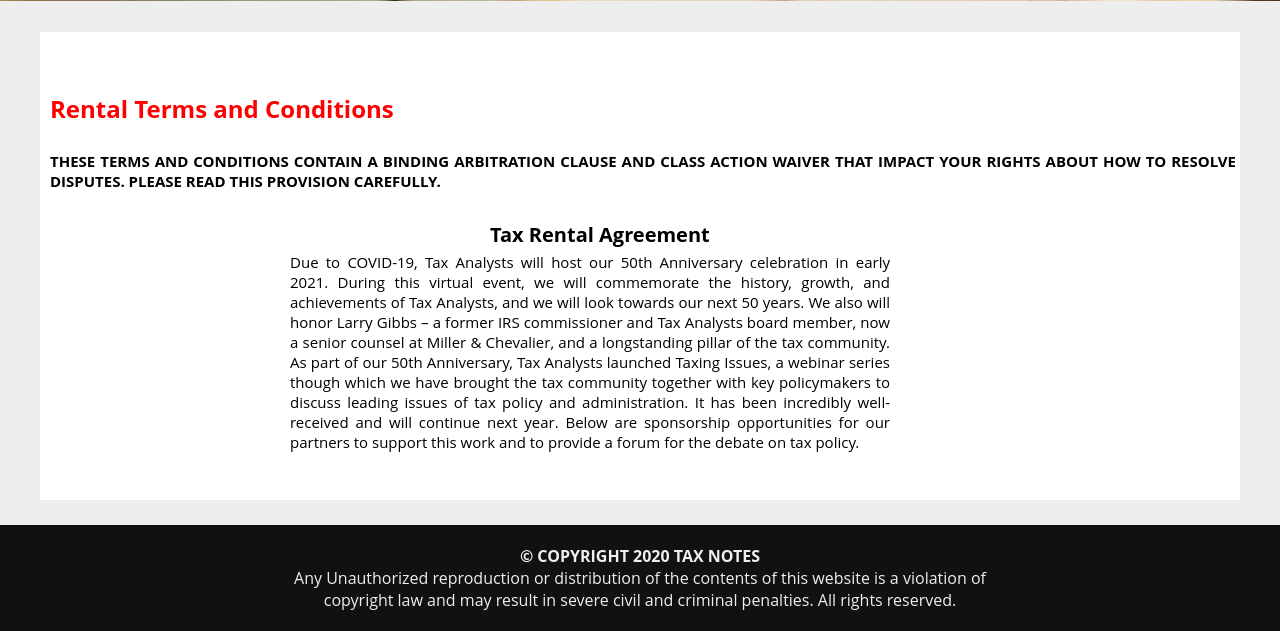
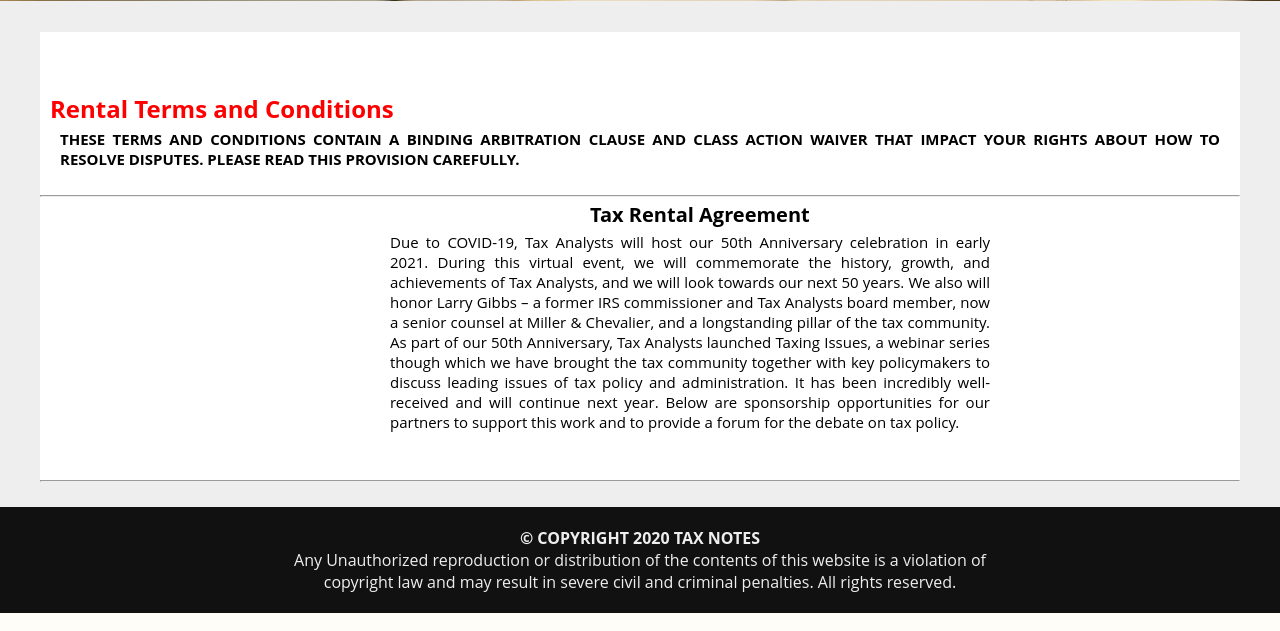
Before and after one commit to anitasharma03/FlaskApp_TaxManagementSystem, a Python web app: template templates/term.html in a window 1280 px wide. Shown: the part 483-1114 px from the top of the page. Run offline with Jinja, Linux system fonts and the light colour scheme; the template is opened without the code that fills it, so the values that code supplies are empty.

Commit message:
alter term.html

```diff
--- a/templates/contactus.html
+++ b/templates/contactus.html
@@ -1,4 +1,4 @@
-{% extends "index.html" %} {% block content %}
+<!{% extends "index.html" %} {% block content %}>
     <main >
 		<section class="contact">
 			<div class="content">
@@ -87,4 +87,4 @@
 			copyright law and may result in severe civil and criminal penalties. All rights reserved.
     </footer>
 
-{% endblock %}
+<!{% endblock %}>
--- a/templates/home.html
+++ b/templates/home.html
@@ -1,4 +1,4 @@
-{% extends "index.html" %} {% block content %}
+<!{% extends "index.html" %} {% block content %}>
     <main>
 		<div id="banner" class="desktop">
 			<img class="banner-image" src="images\banner1.png">
@@ -9,9 +9,7 @@
 
 		<br><br><br><br><br><br><br><br><br><br><br><br><br><br><br><br><br>
 
-
-
-          </section>
+         </section>
     </main>
 
 
--- a/templates/term.html
+++ b/templates/term.html
@@ -10,7 +10,7 @@
 	     p.a
 		 {
 		     text-align:justify;
-			 margin-left:450px;
+			 margin-left:550px;
 			 margin-right:10px;
 			 font-size:20px;
 		}
@@ -18,7 +18,7 @@
 		p.b
 		 {
 		     text-align:justify;
-			 margin-left:250px;
+			 margin-left:350px;
 			 margin-right:10px;
 			 width:50%;
 			 font-size:15px;
@@ -58,16 +58,18 @@
 
             <div class="section-heading">
             </div>
-			<h2 style ="margin-left:10px; margin-right:10px; color:red;">Rental Terms and Conditions</h2><br>
-			<p style="text-align:justify; margin-left:10px; font-size:15px;"><b>THESE TERMS AND CONDITIONS CONTAIN A BINDING ARBITRATION CLAUSE AND CLASS ACTION WAIVER THAT IMPACT YOUR
+			<h2 style ="margin-left:10px; margin-right:10px; color:red;">Rental Terms and Conditions</h2>
+			<p style="text-align:justify; margin-left:20px;margin-right:20px; font-size:15px;"><b>THESE TERMS AND CONDITIONS CONTAIN A BINDING ARBITRATION CLAUSE AND CLASS ACTION WAIVER THAT IMPACT YOUR
 			RIGHTS ABOUT HOW TO RESOLVE DISPUTES. PLEASE READ THIS PROVISION CAREFULLY.</b></p><br>
+			<hr>
             <p class = "a"><b> Tax Rental Agreement</b></p>
+
             <p class = "b">
             Due to COVID-19, Tax Analysts will host our 50th Anniversary celebration in early 2021.  During this virtual event, we will commemorate the history, growth, and achievements of Tax Analysts, and we will look towards our next 50 years.  We also will honor Larry Gibbs – a former IRS commissioner and Tax Analysts board member, now a senior counsel at Miller & Chevalier, and a longstanding pillar of the tax community.
             As part of our 50th Anniversary, Tax Analysts launched Taxing Issues, a webinar series though which we have brought the tax community together with key policymakers
 			to discuss leading issues of tax policy and administration. It has been incredibly well-received and will continue next year. Below are sponsorship opportunities for
 			our partners to support this work and to provide a forum for the debate on tax policy.</p><br><br>
-
+			<hr>
 
 
 
```
Also changed, not shown: templates/index.html (+4 -4 lines).
